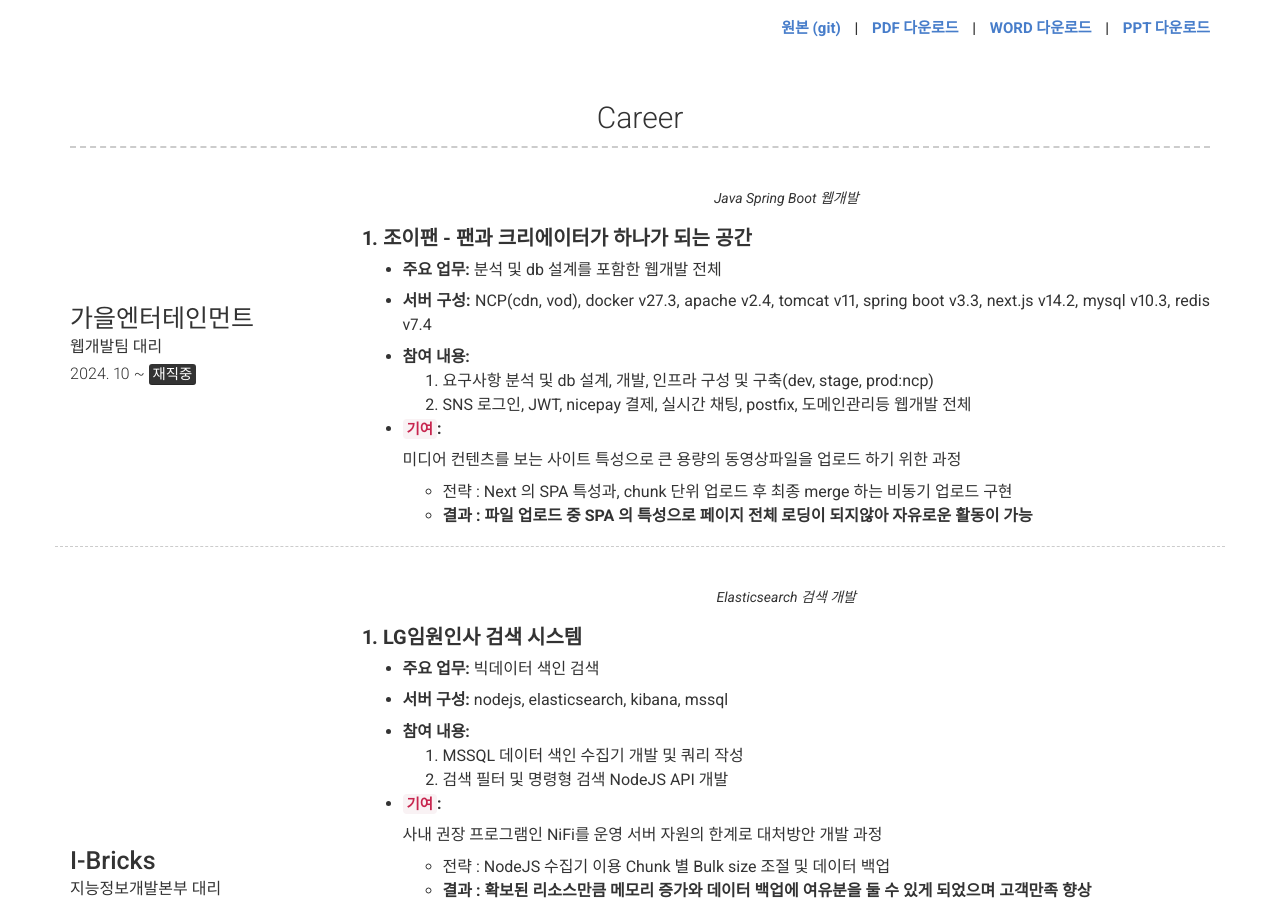
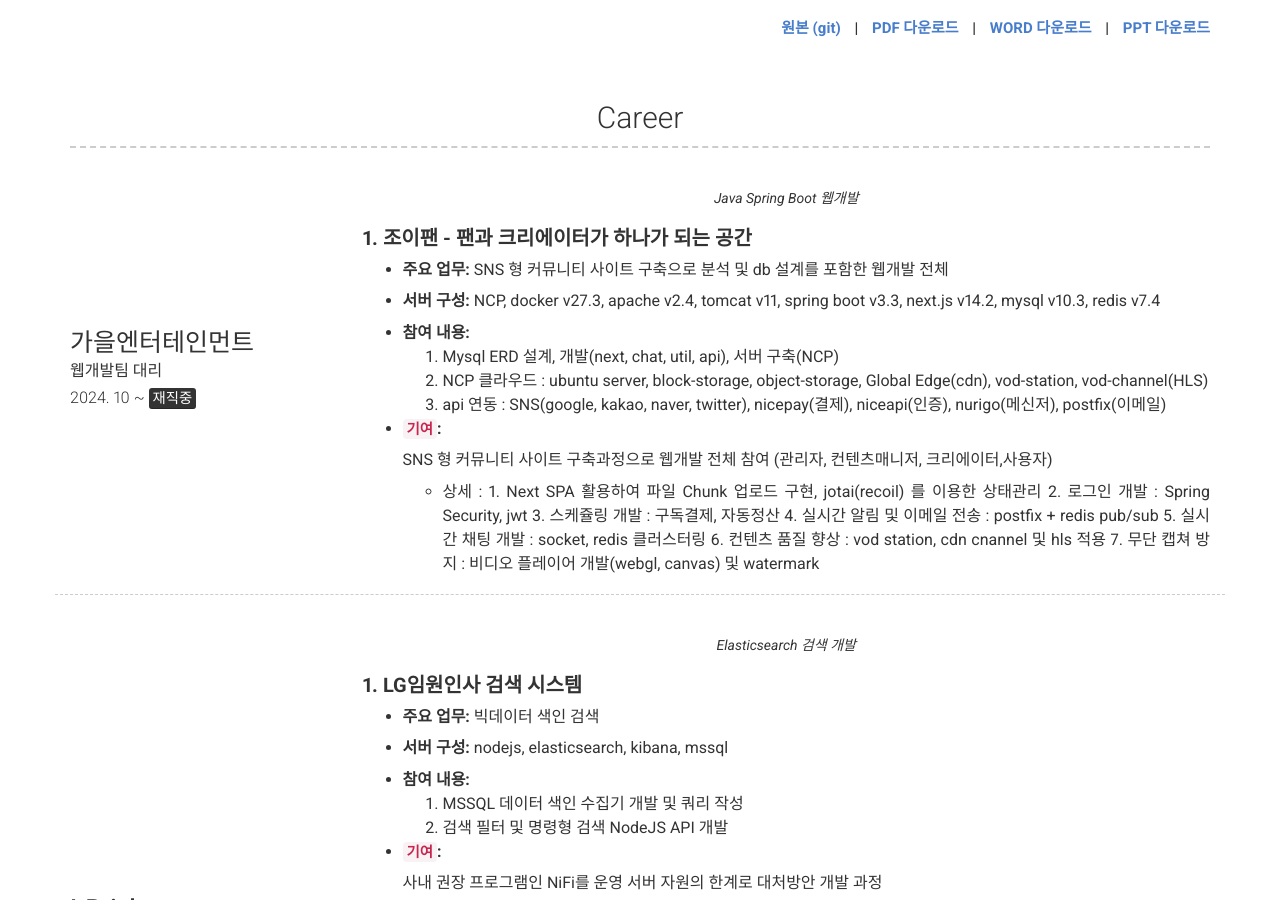
Before and after one commit to sihyeonleee/sihyeonleee.github.io, a Jekyll site: the page built from index.md, in a window 1280 px wide and 900 px high, scrolled down 599 px. Built offline with Jekyll 4.4.1, drawn with Linux system fonts in a browser that asks for light colours; nearby versions of some CDN libraries.

Commit message:
no message

```diff
--- a/_config.yml
+++ b/_config.yml
@@ -100,20 +100,27 @@ content:
           **1. 조이팬 - 팬과 크리에이터가 하나가 되는 공간**
           ---
           - **주요 업무:**
-          분석 및 db 설계를 포함한 웹개발 전체
+          SNS 형 커뮤니티 사이트 구축으로 분석 및 db 설계를 포함한 웹개발 전체
 
           - **서버 구성:**
-          NCP(cdn, vod), docker v27.3, apache v2.4, tomcat v11, spring boot v3.3, next.js v14.2, mysql v10.3, redis v7.4
+          NCP, docker v27.3, apache v2.4, tomcat v11, spring boot v3.3, next.js v14.2, mysql v10.3, redis v7.4
 
           - **참여 내용:**
-            1. 요구사항 분석 및 db 설계, 개발, 인프라 구성 및 구축(dev, stage, prod:ncp)
-            2. SNS 로그인, JWT, nicepay 결제, 실시간 채팅, postfix, 도메인관리등 웹개발 전체
+            1. Mysql ERD 설계, 개발(next, chat, util, api), 서버 구축(NCP)
+            2. NCP 클라우드 : ubuntu server, block-storage, object-storage, Global Edge(cdn), vod-station, vod-channel(HLS)
+            3. api 연동 : SNS(google, kakao, naver, twitter), nicepay(결제), niceapi(인증), nurigo(메신저), postfix(이메일)
 
           - **`기여`:**
 
-            미디어 컨텐츠를 보는 사이트 특성으로 큰 용량의 동영상파일을 업로드 하기 위한 과정
-            - 전략 : Next 의 SPA 특성과, chunk 단위 업로드 후 최종 merge 하는 비동기 업로드 구현
-            - **결과 : 파일 업로드 중 SPA 의 특성으로 페이지 전체 로딩이 되지않아 자유로운 활동이 가능**
+            SNS 형 커뮤니티 사이트 구축과정으로 웹개발 전체 참여 (관리자, 컨텐츠매니저, 크리에이터,사용자)
+            - 상세 :
+                    1. Next SPA 활용하여 파일 Chunk 업로드 구현, jotai(recoil) 를 이용한 상태관리
+                    2. 로그인 개발 : Spring Security, jwt
+                    3. 스케쥴링 개발 : 구독결제, 자동정산
+                    4. 실시간 알림 및 이메일 전송 : postfix + redis pub/sub
+                    5. 실시간 채팅 개발 : socket, redis 클러스터링
+                    6. 컨텐츠 품질 향상 : vod station, cdn cnannel 및 hls 적용
+                    7. 무단 캡쳐 방지 : 비디오 플레이어 개발(webgl, canvas) 및 watermark
 
       - layout: left
         border: weak
```
